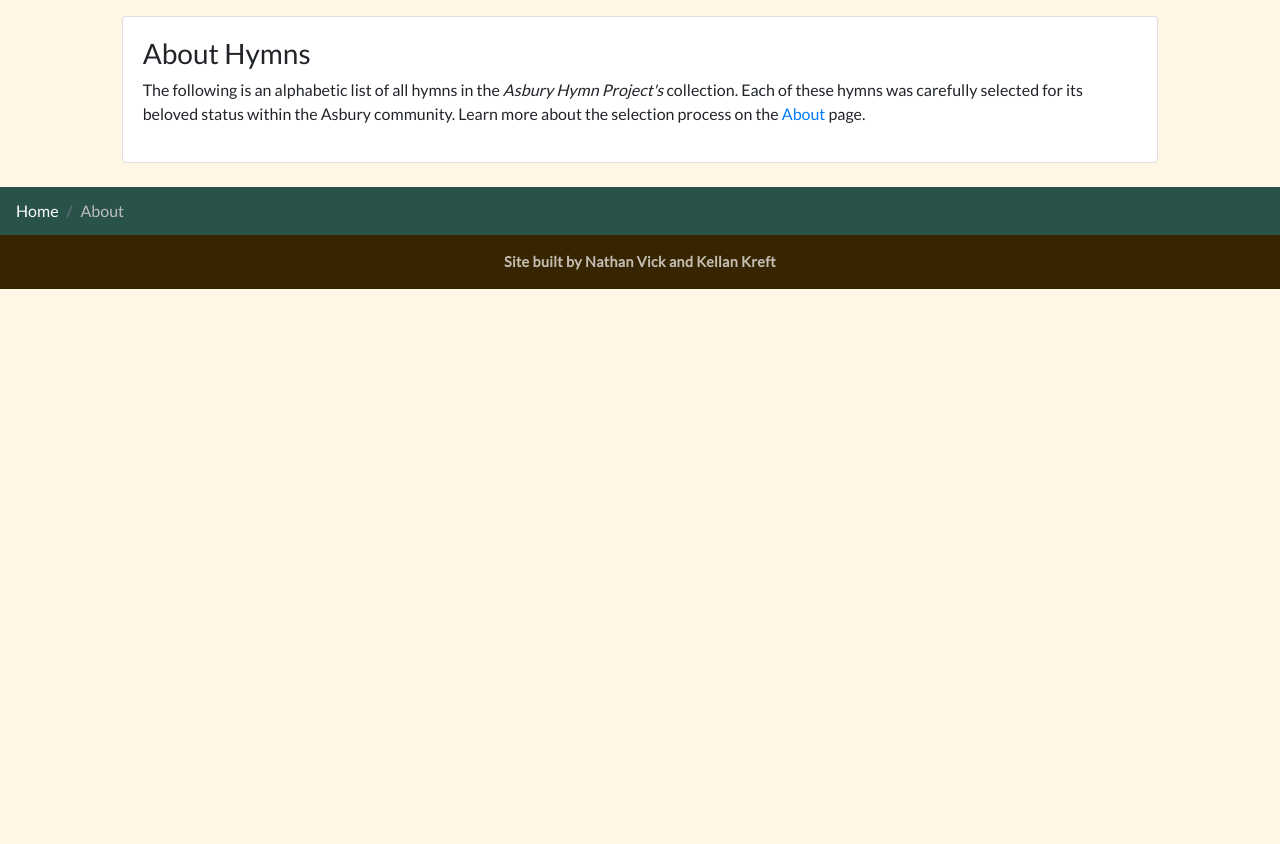
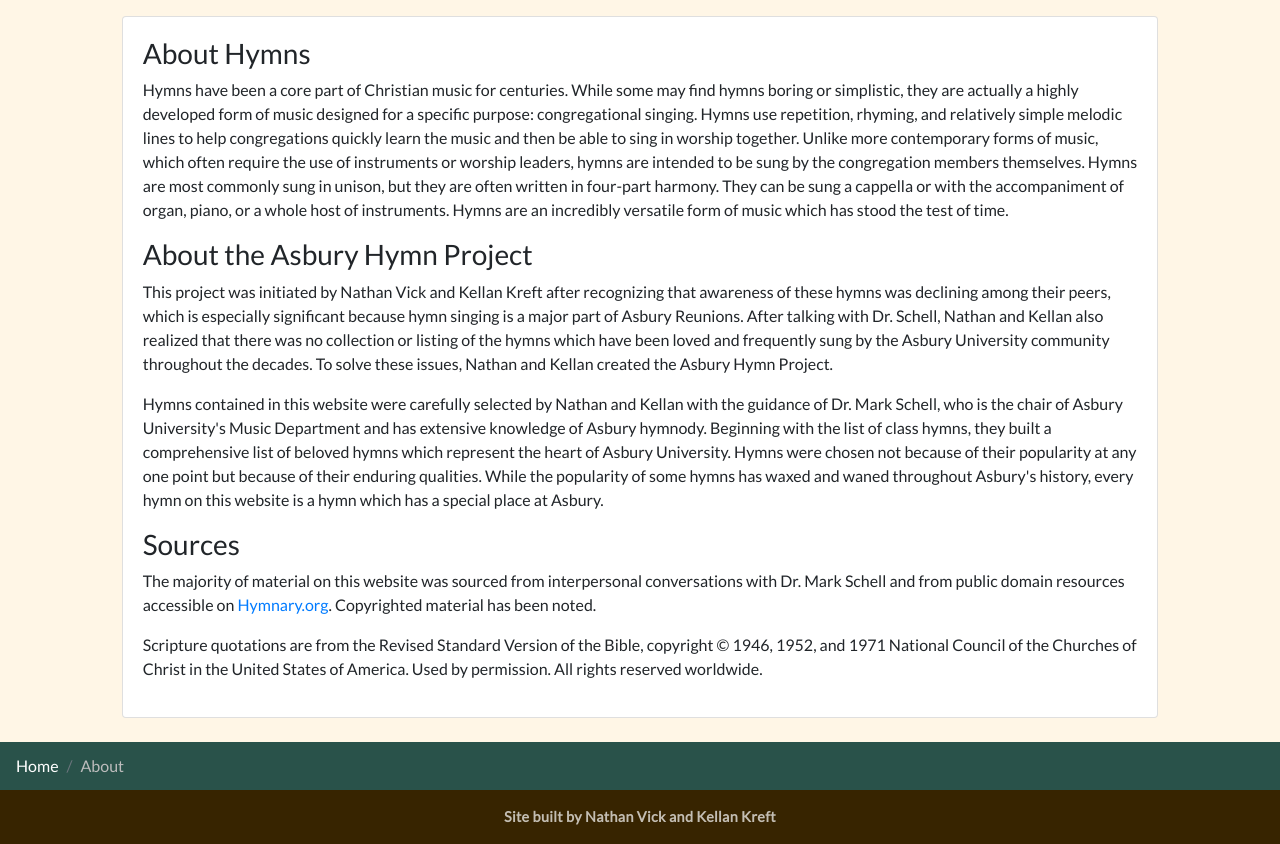
Before and after one commit to nathanvick480/hymns, a PHP site: page /about in a window 1280 px wide. Shown: the part 250-1094 px from the top of the page. Before the commit the page ends 539 px from the top, so only its background shows below. Run offline with PHP 8.4, Linux system fonts and the light colour scheme; some libraries are stand-ins or nearby versions.

Commit message:
Wording tweaks

```diff
--- a/about/index.php
+++ b/about/index.php
@@ -18,8 +18,15 @@
                 <div class="card">
                     <div class="card-body">
                         <h3>About Hymns</h3>
+                        <p>Hymns have been a core part of Christian music for centuries. While some may find hymns boring or simplistic, they are actually a highly developed form of music designed for a specific purpose: congregational singing. Hymns use repetition, rhyming, and relatively simple melodic lines to help congregations quickly learn the music and then be able to sing in worship together. Unlike more contemporary forms of music, which often require the use of instruments or worship leaders, hymns are intended to be sung by the congregation members themselves. Hymns are most commonly sung in unison, but they are often written in four-part harmony. They can be sung a cappella or with the accompaniment of organ, piano, or a whole host of instruments. Hymns are an incredibly versatile form of music which has stood the test of time.</p>
 
-                        <p>The following is an alphabetic list of all hymns in the <i>Asbury Hymn Project's</i> collection. Each of these hymns was carefully selected for its beloved status within the Asbury community. Learn more about the selection process on the <a href="/about">About</a> page.</p>
+                        <h3>About the Asbury Hymn Project</h3>
+                        <p>This project was initiated by Nathan Vick and Kellan Kreft after recognizing that awareness of these hymns was declining among their peers, which is especially significant because hymn singing is a major part of Asbury Reunions. After talking with Dr. Schell, Nathan and Kellan also realized that there was no collection or listing of the hymns which have been loved and frequently sung by the Asbury University community throughout the decades. To solve these issues, Nathan and Kellan created the Asbury Hymn Project.</p>
+                        <p>Hymns contained in this website were carefully selected by Nathan and Kellan with the guidance of Dr. Mark Schell, who is the chair of Asbury University's Music Department and has extensive knowledge of Asbury hymnody. Beginning with the list of class hymns, they built a comprehensive list of beloved hymns which represent the heart of Asbury University. Hymns were chosen not because of their popularity at any one point but because of their enduring qualities. While the popularity of some hymns has waxed and waned throughout Asbury's history, every hymn on this website is a hymn which has a special place at Asbury.</p>
+
+                        <h3>Sources</h3>
+                        <p>The majority of material on this website was sourced from interpersonal conversations with Dr. Mark Schell and from public domain resources accessible on <a href="https://hymnary.org" target="_blank">Hymnary.org</a>. Copyrighted material has been noted.</p>
+                        <p>Scripture quotations are from the Revised Standard Version of the Bible, copyright © 1946, 1952, and 1971 National Council of the Churches of Christ in the United States of America. Used by permission. All rights reserved worldwide.</p>
 
                     </div>
                 </div>
```
